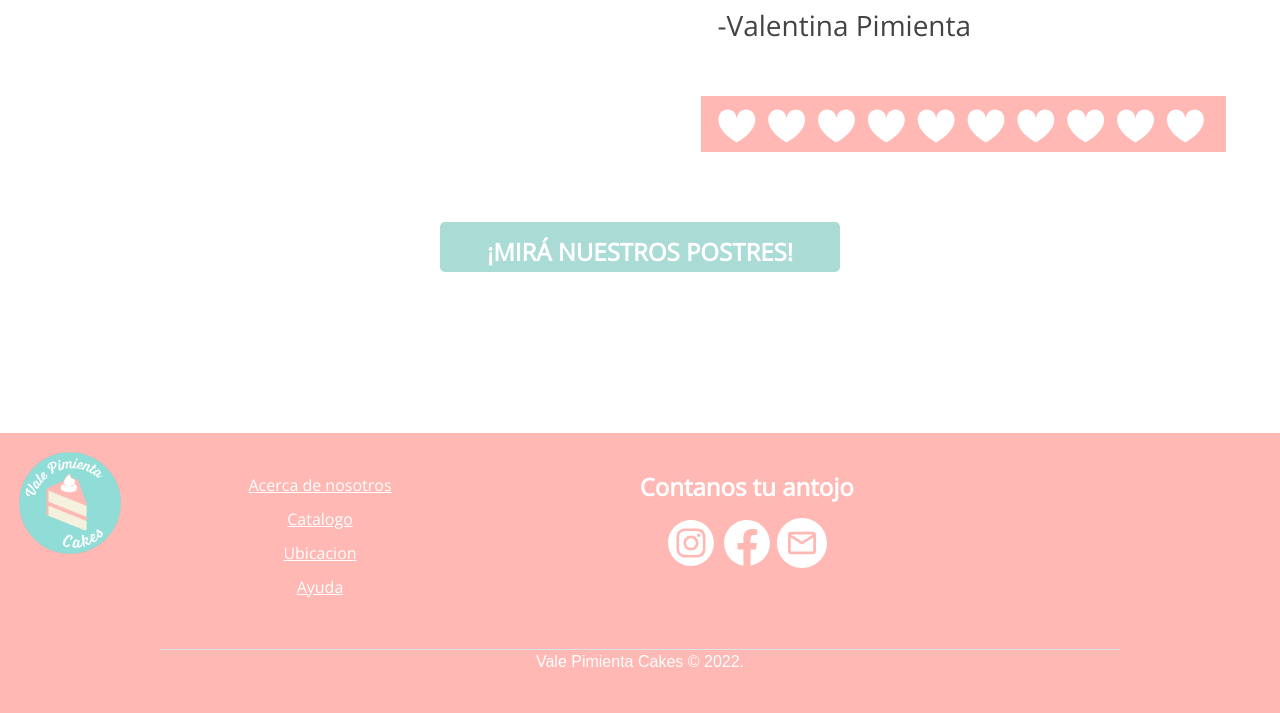
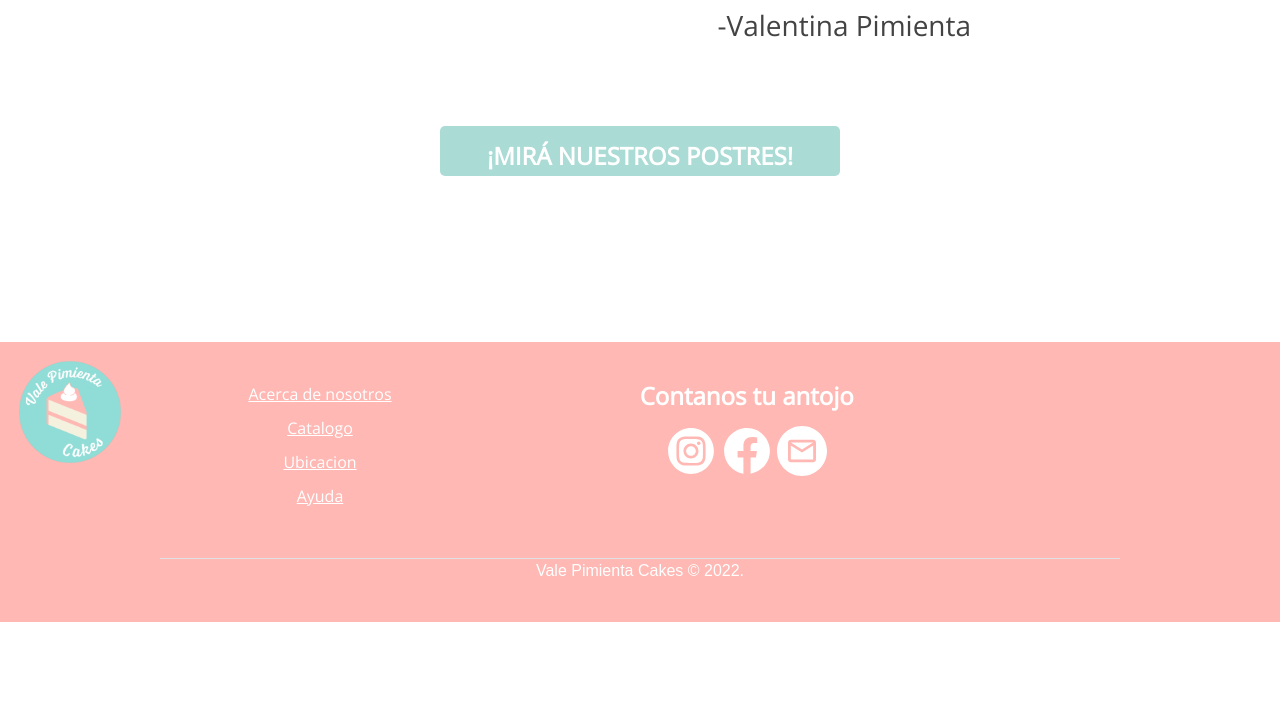
Before and after one commit to joaquin-leonel/Valepimienta, a website: page index.html in a window 1280 px wide. Shown: the part 3823-4536 px from the top of the page. After the commit the page ends 4445 px from the top, so only its background shows below. Drawn offline with nearby package versions, Linux system fonts and the light colour scheme.

Commit message:
Valepimienta 9.8.2022.

```diff
--- a/index.html
+++ b/index.html
@@ -151,9 +151,6 @@
               <h2 class="seccion-texto historia-uno">Nuestra historia</h2>
             <p class="textos">"Todo empezó en mi casa, siempre me gustó hacer postres para mis amigos y familia; la cocina se volvió mi laboratorio para crear nuevas formas de comer cosas dulces. Con el tiempo más y más personas me empezaron a pedir que les hiciera de todo tipo de postres, y fue así como nació Vale Pimienta Cakes..."</p>
             <p class="textos">-Valentina Pimienta</p>
-            <div style="width: 100%" class="d-flex justify-content-end">
-              <img  style="width: 70vw; padding-top: 5vh;" src="./img/cenefa_corazones.svg"/>
-              </div>
           </div>
           </section>
           <div class="d-flex justify-content-center"><a class="text-center news-enviar fw-bolder text-white mt-5" href="./pages/catalogo.html">¡MIRÁ NUESTROS POSTRES!</a></div>
```
